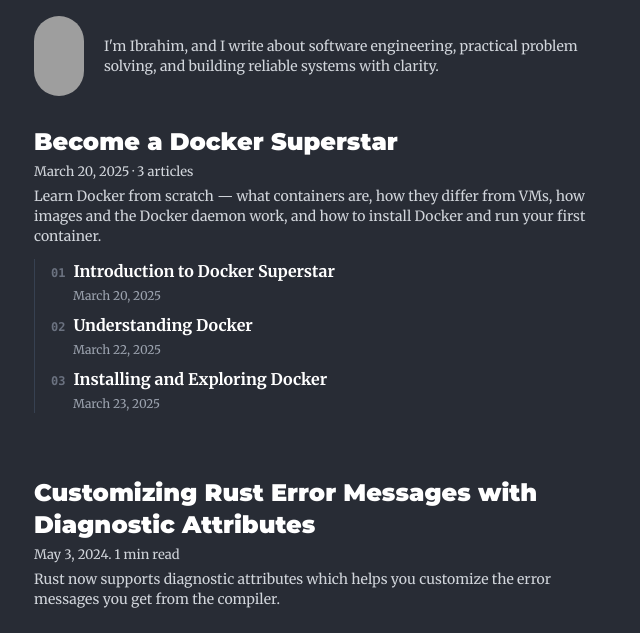
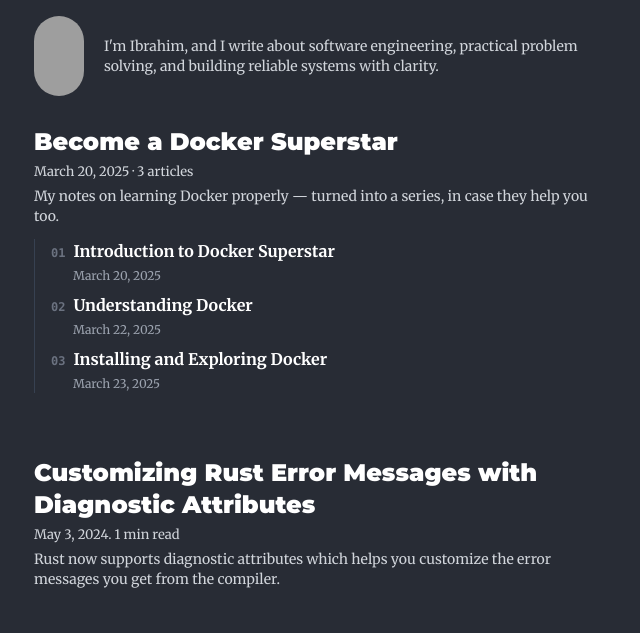
Before and after one commit to IbrahimBagalwa/reactionroad.io, a Gatsby site: page / in a window 1280 px wide. Shown: the part 104-737 px from the top of the page, without its empty margins (318-958 px from the left). Built offline with nearby package versions, Linux system fonts and the light colour scheme; Gatsby itself is replaced by a stand-in of ours; some packages are replaced by stand-ins of ours; grey boxes are pictures that could not be loaded.

```diff
--- a/src/markdown-pages/become-docker-super-star/introduction.md
+++ b/src/markdown-pages/become-docker-super-star/introduction.md
@@ -4,7 +4,7 @@
 description: "Introduction to Docker Superstar"
 series: "Become a Docker Superstar"
 seriesOrder: 1
-seriesDescription: "Learn Docker from scratch — what containers are, how they differ from VMs, how images and the Docker daemon work, and how to install Docker and run your first container."
+seriesDescription: "My notes on learning Docker properly — turned into a series, in case they help you too."
 ---
 
 ### _Why Your Code Breaks on Other Machines and What You Can Do About It_
```
